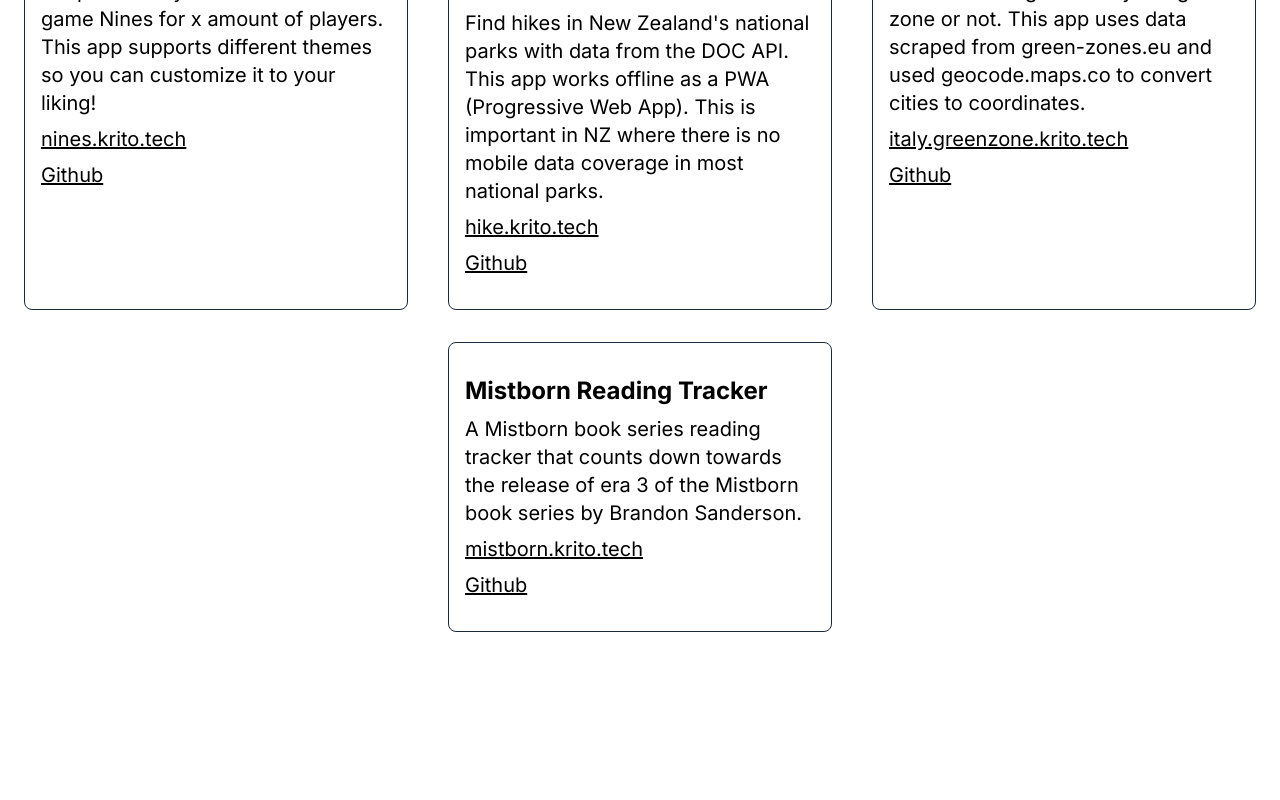
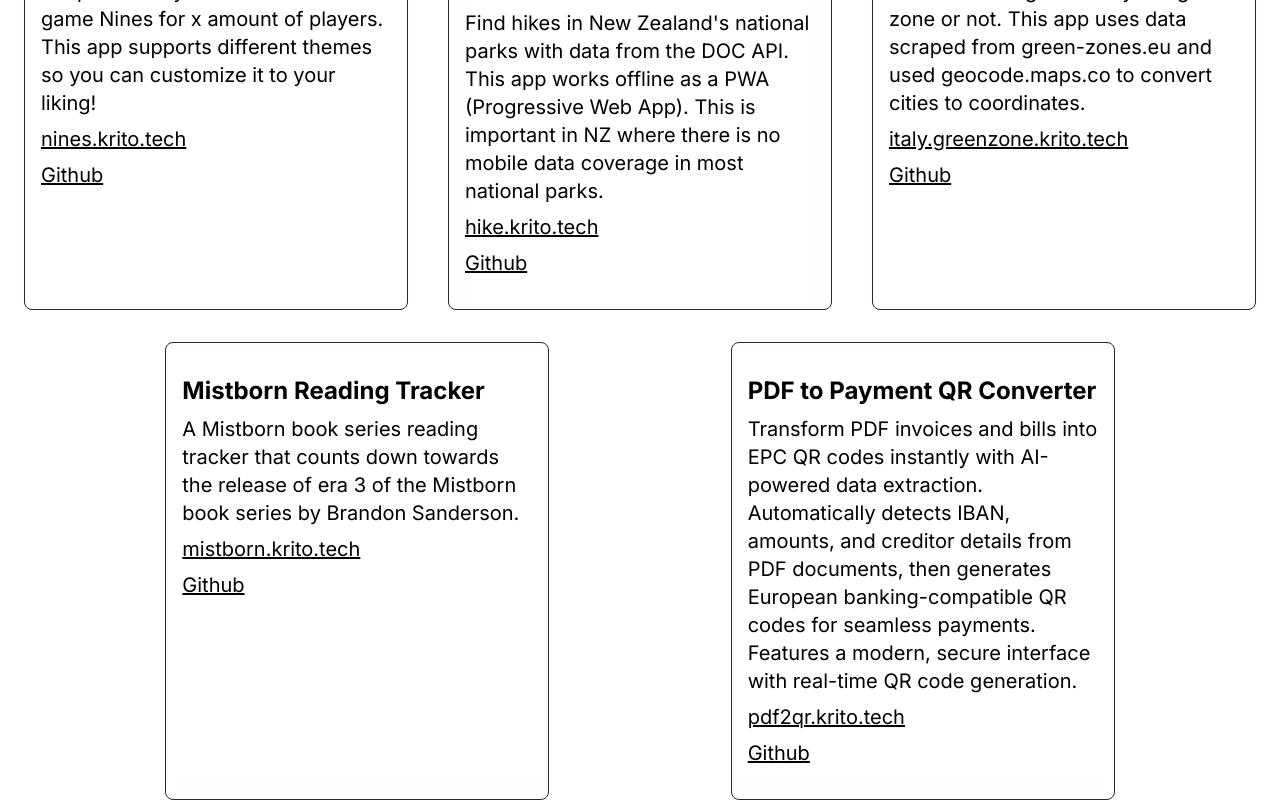
Before and after one commit to timsun28/timo-site-hub, a Next.js app: page / in a window 1280 px wide. Shown: the part 662-1462 px from the top of the page. Before the commit the page ends 1294 px from the top, so only its background shows below. Built offline with nearby package versions, Linux system fonts and the light colour scheme.

Commit message:
Update pdf2qr site

```diff
--- a/app/page.tsx
+++ b/app/page.tsx
@@ -52,6 +52,13 @@ export default function Home() {
             url: "mistborn.krito.tech",
             github: "https://github.com/timsun28/mistborn-era-tracker",
         },
+        {
+            title: "PDF to Payment QR Converter",
+            description:
+                "Transform PDF invoices and bills into EPC QR codes instantly with AI-powered data extraction. Automatically detects IBAN, amounts, and creditor details from PDF documents, then generates European banking-compatible QR codes for seamless payments. Features a modern, secure interface with real-time QR code generation.",
+            url: "pdf2qr.krito.tech",
+            github: "https://github.com/timsun28/pdf-to-qr",
+        },
     ];
     return (
         <main className="flex flex-col  h-screen m-4 mt-8 dark:text-white">
```
Also changed, not shown: package.json (+11 -11 lines), 1 other file (tests, documents, lock files or other folders).
